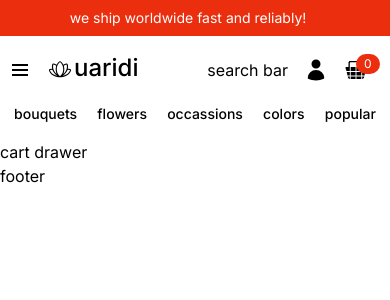
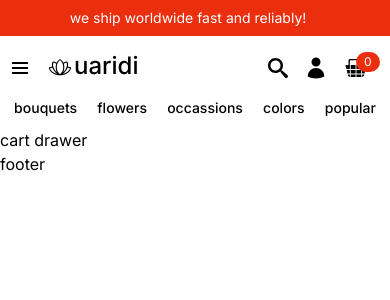
Before and after one commit to g-edgah/e-cormerce_app, a React (Vite) app in the folder frontend/: page / in a window 390 px wide. Shown: the top 300 px of the page. Built offline with nearby package versions, Linux system fonts and the light colour scheme.

Commit message:
search bar

```diff
--- a/frontend/src/components/common/navBar.jsx
+++ b/frontend/src/components/common/navBar.jsx
@@ -3,13 +3,17 @@ import { PiFlowerLotusLight } from "react-icons/pi";
 import { HiUser } from "react-icons/hi2";
 import { IoIosBasket } from "react-icons/io";
 import { BiMenu } from "react-icons/bi";
+import { useState } from 'react';
+
 import SearchBar from './searchBar';
 
 const NavBar = () => {
+    const [isSearch, setIsSearch] = useState(false);
+
     return (
         <>
-            <div className="nav w-screen flex flex-col justify-around" >
-                <div className="flex items-center justify-between py-4 pl-2 pr-5.5 xs:pr-7 xs:pl-4 md:px-10 lg:px-25 w-full md:w-full">
+            <div className="nav w-screen flex flex-col justify-around pt-2 pb-1 md:pt-3 h-23 md:h-25">
+                <div className="flex items-center justify-between pl-2 pr-5.5 xs:pr-7 xs:pl-4 md:px-10 lg:px-25 w-full md:w-full">
                     {/* left */}
                     <div className='flex items-center space-x-4 '>
                         <button className='md:hidden'>
@@ -23,17 +27,20 @@ const NavBar = () => {
                     </div>
 
                     {/* center */}
-                    <div className="hidden md:flex space-x-6">
+                    {(!isSearch)&& (<div className="hidden md:flex space-x-6">
                         <Link className="text-700 hover:text-nav-hover text-sm font-medium" >bouquets</Link>
                         <Link className="text-700 hover:text-nav-hover text-sm font-medium" >flowers</Link>
                         <Link className="text-700 hover:text-nav-hover text-sm font-medium" >occassions</Link>
                         <Link className="text-700 hover:text-nav-hover text-sm font-medium" >colors</Link>
                         <Link className="text-700 hover:text-nav-hover text-sm font-medium" >popular</Link>
-                    </div>
+                    </div>)}
+
 
                     {/* right */}
                     <div className="flex items-center space-x-4">
-                        <SearchBar />
+                        <div className={`${isSearch ? 'hidden md:flex' : 'flex'}`}>
+                            <SearchBar isSearch={isSearch} setIsSearch={setIsSearch}/>
+                        </div>
                         <Link to='/profile' className="hover:text-nav-hover">
                             <HiUser className="h-6 w-6 text-black-700"/>
                         </Link>
@@ -45,8 +52,13 @@ const NavBar = () => {
 
                     </div>
                 </div>
+                <div className={`${isSearch ? 'flex md:hidden justify-center mt-2' : 'hidden'}`}>
+                    <SearchBar isSearch={isSearch} setIsSearch={setIsSearch}/>
+                </div>
 
-                <div className="flex justify-around px-1 md:hidden xs:space-x-6 xs:items-center xs:justify-center pb-4">
+
+
+                <div className={`flex justify-around px-1  xs:space-x-6 xs:items-center xs:justify-center ${isSearch ? 'flex' : 'md:hidden'}`}>
                         <Link className="text-700 hover:text-nav-hover text-sm font-medium" >bouquets</Link>
                         <Link className="text-700 hover:text-nav-hover text-sm font-medium" >flowers</Link>
                         <Link className="text-700 hover:text-nav-hover text-sm font-medium" >occassions</Link>
--- a/frontend/src/components/common/searchBar.jsx
+++ b/frontend/src/components/common/searchBar.jsx
@@ -1,9 +1,42 @@
+import { useState } from 'react';
+import { ImSearch } from "react-icons/im";
+import { HiMiniXMark } from "react-icons/hi2";
+
+const SearchBar = ({isSearch, setIsSearch}) => {
+    const [searchQuery, setSearchQuery] = useState('');
+
+    const handleSearch = (e) => {
+        e.preventDefault();
+        setQuery(e.target.value);
+    }
 
 
-const SearchBar = () => {
     return (
 
-        <div>search bar</div>
+        <div className="flex items-center w-full justify-around" >
+            {isSearch ? (
+                <form className="flex items-center">
+                    <div className="flex items-center">
+                        <input className="bg-gray-100 py-2 pl-2 pr-12 rounded-lg focus:outline-none placeholder:text-gray-700" type="text" placeholder="search" value={searchQuery} onChange={(value)=>{setSearchQuery(value)}} />
+
+                        <button type="submit" onClick={()=> handleSearch()} className="ml-2 text-black hover:text-gray-700">
+                            <ImSearch className="h-5 w-5"/>
+                        </button>
+                    </div>
+                    <div className='flex items-center'>
+                        <button onClick={()=> setIsSearch(false)} className="ml-5 text-black hover:text-gray-700">
+                            <HiMiniXMark className="h-6 w-6"/>
+                        </button>
+                    </div>
+
+                </form>
+
+            )  : (
+                <button onClick={()=> setIsSearch(!isSearch)}>
+                    <ImSearch className="h-5 w-5"/>
+                </button>
+            )}
+        </div>
 
 
     )
--- a/frontend/src/index.css
+++ b/frontend/src/index.css
@@ -7,6 +7,9 @@
 @theme {
   --color-topbar: #ea2e0e;
   --color-nav-hover: #ea2e0e;
+  --color-blue: #0d6efd;
+  --color-black: #000000;
+  --color-gray: #6b7280;
 }
 
 /* custom screen sizes */
```
